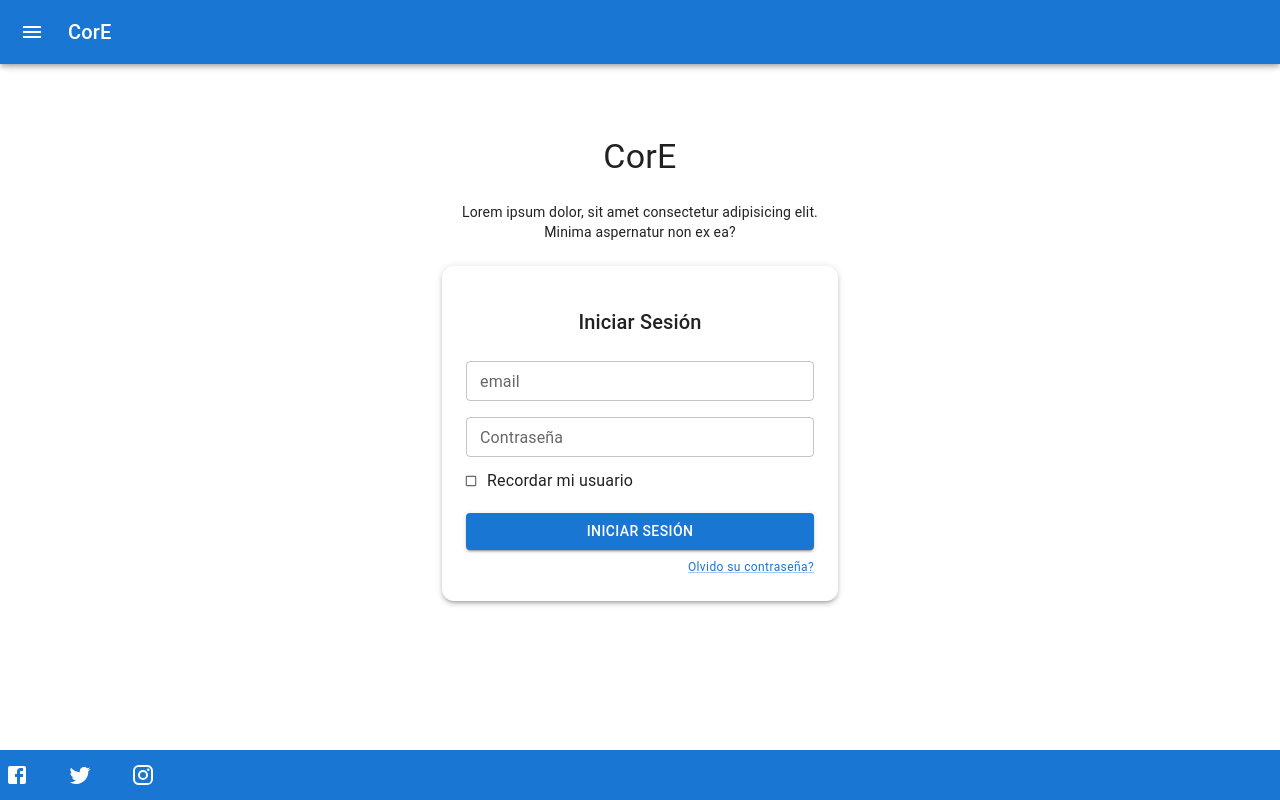
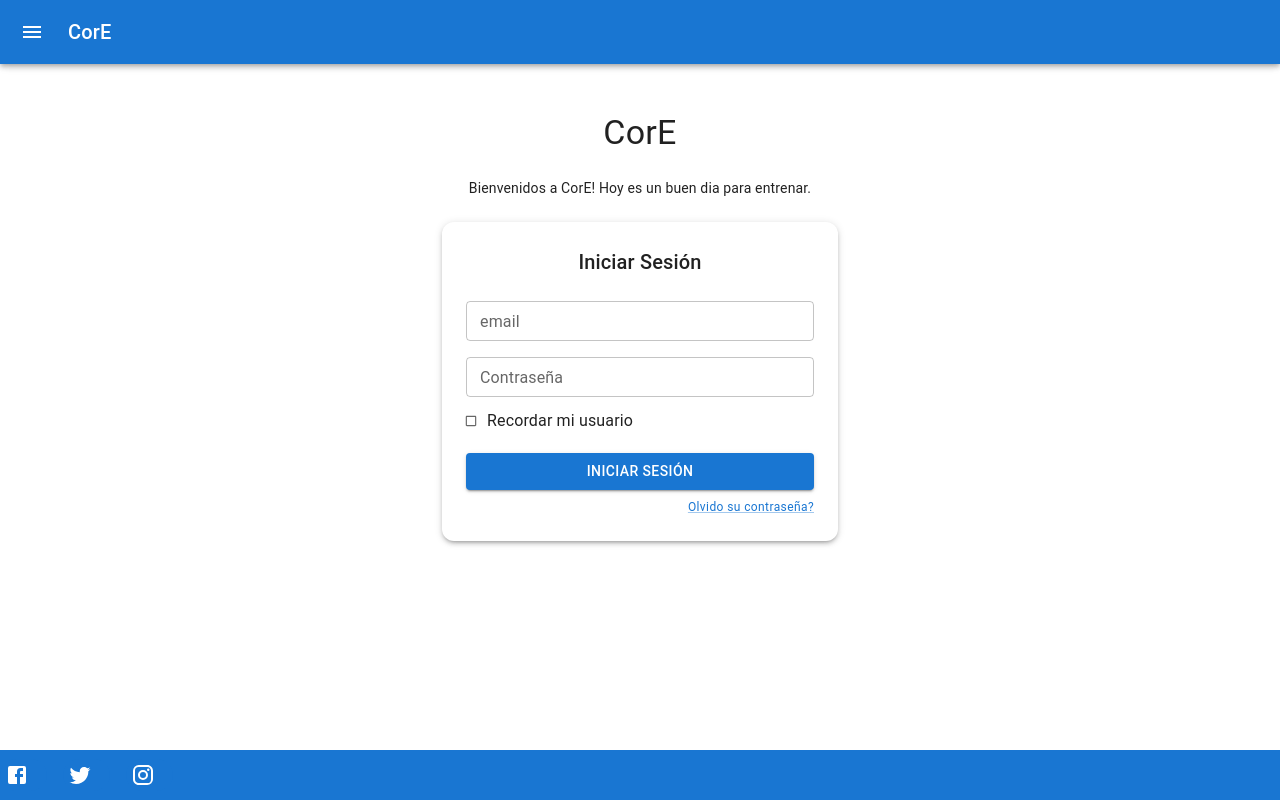
Before and after one commit to GyManager/FrontEndSource, a React (Create React App) app: page / in a window 1280 px wide. Built offline with nearby package versions, Linux system fonts and the light colour scheme.

Commit message:
RetoquesPreviosALaMuestra
Fix:
Altura del LoginForm y del LoginHeader
Texto del Header

```diff
--- a/src/components/LoginForm.js
+++ b/src/components/LoginForm.js
@@ -20,7 +20,7 @@ function LoginForm() {
             >
                 <Container component="form" sx={{ gap: 4 }}>
                     <Typography
-                        sx={{ pt: 5, pb: 1 }}
+                        sx={{ pt: 3, pb: 1 }}
                         variant="h6"
                         align="center"
                         component="div"
--- a/src/components/LoginHeader.js
+++ b/src/components/LoginHeader.js
@@ -6,7 +6,7 @@ function LoginHeader() {
         <div>
             <Typography
                 sx={{
-                    mt: { xs: 1, lg: 3, xl: 12 }
+                    mt: { xs: 1, lg: 0, xl: 12 }
                 }}
                 variant="h4"
                 align="center"
@@ -23,7 +23,7 @@ function LoginHeader() {
                 align="center"
                 component="div"
             >
-                Lorem ipsum dolor, sit amet consectetur adipisicing elit. Minima aspernatur non ex  ea?
+                Bienvenidos a CorE! Hoy es un buen dia para entrenar.
             </Typography></div>
     )
 }
```
